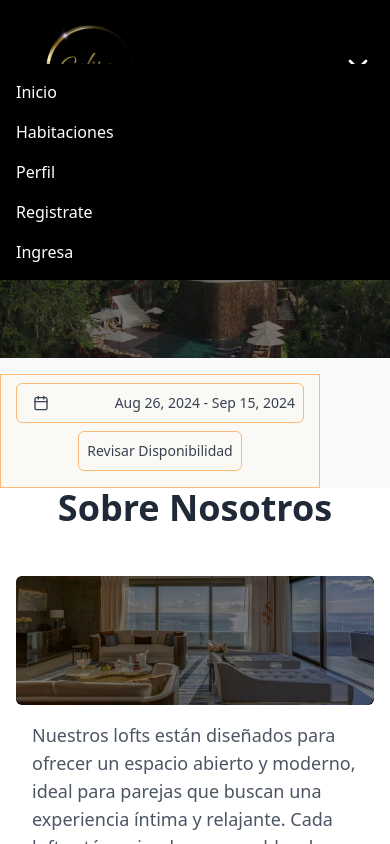
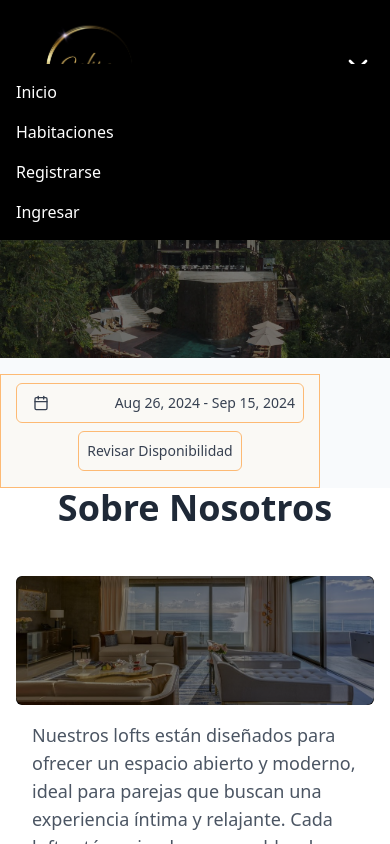
Before and after one commit to indisardi99/front-hotel-app, a Next.js app: page / in a window 390 px wide. Both pictures are taken after a click on the button 358 px from the left and 69 px from the top of the page. Shown: the top 844 px of the page. Built offline with nearby package versions, Linux system fonts and the light colour scheme.

Commit message:
condicional navbar

```diff
--- a/src/components/navbar/navbar.tsx
+++ b/src/components/navbar/navbar.tsx
@@ -3,9 +3,11 @@ import { useState } from "react";
 import Link from "next/link";
 import Image from "next/image";
 import { MenuIcon, XIcon } from "lucide-react";
+import useAuthStore from "@/hooks/store/useAuthStore";
 
 const Navbar: React.FC = () => {
   const [isOpen, setIsOpen] = useState(false);
+  const isAuthenticated = useAuthStore((state) => state.isAuthenticated);
 
   const toggleMenu = () => {
     setIsOpen(!isOpen);
@@ -29,12 +31,17 @@ const Navbar: React.FC = () => {
           )}
         </button>
       </div>
-
       <div className="hidden pr-20 lg:flex space-x-4">
         <Link href="/">Inicio</Link>
         <Link href="/all-rooms">Habitaciones</Link>
+        {isAuthenticated ? (
+          <Link href="/profile">Mi Perfil</Link>
+        ) : (
+          <>
             <Link href="/register">Registrarse</Link>
             <Link href="/login">Ingresar</Link>
+          </>
+        )}
       </div>
 
       {isOpen && (
@@ -45,15 +52,20 @@ const Navbar: React.FC = () => {
           <Link href="/rooms" onClick={toggleMenu}>
             Habitaciones
           </Link>
-          <Link href="" onClick={toggleMenu}>
-            Perfil
+          {isAuthenticated ? (
+            <Link href="/profile" onClick={toggleMenu}>
+              Mi Perfil
             </Link>
+          ) : (
+            <>
               <Link href="/register" onClick={toggleMenu}>
-            Registrate
+                Registrarse
               </Link>
               <Link href="/login" onClick={toggleMenu}>
-            Ingresa
+                Ingresar
               </Link>
+            </>
+          )}
         </div>
       )}
     </div>
```
Lines whose indentation alone changed are shown as unchanged.
